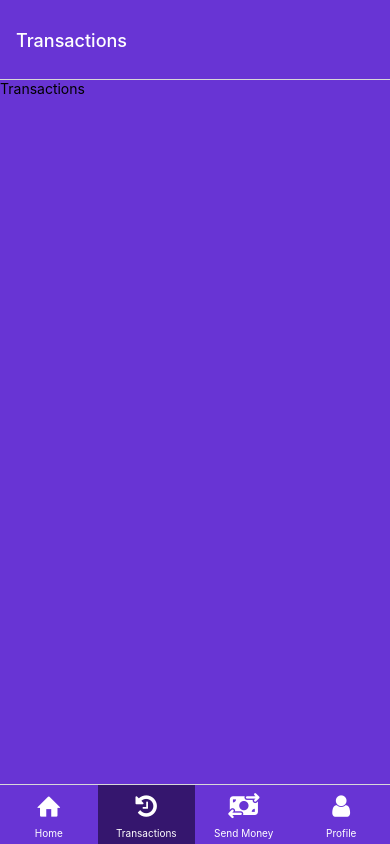
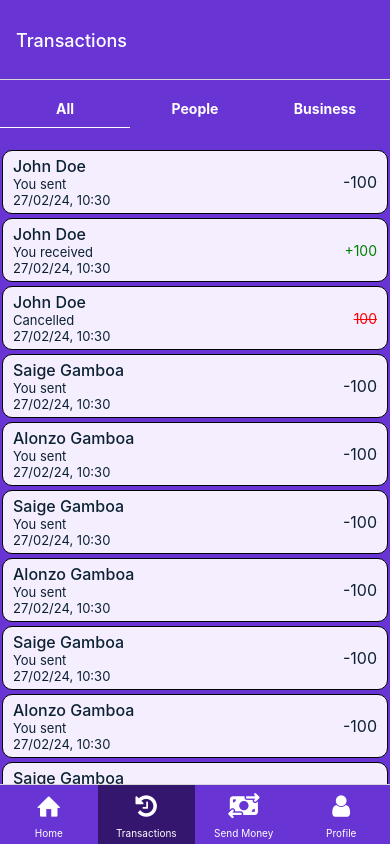
Before and after one commit to iamtigermaximus/PayDala, a React Native app: screen /Transactions in a window 390 px wide. Built offline with nearby package versions, Linux system fonts and the light colour scheme.

Commit message:
refactor transactions page, created a hardcoded layout

```diff
--- a/App/Screens/Transactions.js
+++ b/App/Screens/Transactions.js
@@ -1,10 +1,232 @@
-import { View, Text, StyleSheet } from 'react-native';
-import React from 'react';
+import React, { useState } from 'react';
+import {
+  View,
+  Text,
+  StyleSheet,
+  TouchableOpacity,
+  ScrollView,
+} from 'react-native';
 
 export default function Transactions() {
+  const [activeTab, setActiveTab] = useState('All');
+
+  const handleTabPress = (tab) => {
+    setActiveTab(tab);
+  };
+
   return (
     <View style={styles.container}>
-      <Text style={styles.text}>Transactions</Text>
+      <View style={styles.navBar}>
+        <TouchableOpacity
+          style={[styles.tab, activeTab === 'All' && styles.activeTab]}
+          onPress={() => handleTabPress('All')}
+        >
+          <Text style={styles.tabText}>All</Text>
+        </TouchableOpacity>
+        <TouchableOpacity
+          style={[styles.tab, activeTab === 'People' && styles.activeTab]}
+          onPress={() => handleTabPress('People')}
+        >
+          <Text style={styles.tabText}>People</Text>
+        </TouchableOpacity>
+        <TouchableOpacity
+          style={[styles.tab, activeTab === 'Business' && styles.activeTab]}
+          onPress={() => handleTabPress('Business')}
+        >
+          <Text style={styles.tabText}>Business</Text>
+        </TouchableOpacity>
+      </View>
+      {/* Content based on activeTab */}
+      {activeTab === 'All' && (
+        <ScrollView>
+          <View style={styles.transactionContainer}>
+            <View>
+              <Text style={styles.transactionName}>John Doe</Text>
+              <Text style={styles.action}>You sent</Text>
+              <Text style={styles.transactionDate}>27/02/24, 10:30</Text>
+            </View>
+            <View>
+              <Text style={styles.transactionAmount}>-100</Text>
+            </View>
+          </View>
+          <View style={styles.transactionContainer}>
+            <View>
+              <Text style={styles.transactionName}>John Doe</Text>
+              <Text style={styles.action}>You received</Text>
+              <Text style={styles.transactionDate}>27/02/24, 10:30</Text>
+            </View>
+            <View>
+              <Text style={(styles.transactionAmount, styles.received)}>
+                +100
+              </Text>
+            </View>
+          </View>
+          <View style={styles.transactionContainer}>
+            <View>
+              <Text style={styles.transactionName}>John Doe</Text>
+              <Text style={styles.action}>Cancelled</Text>
+              <Text style={styles.transactionDate}>27/02/24, 10:30</Text>
+            </View>
+            <View>
+              <Text style={(styles.transactionAmount, styles.cancelled)}>
+                100
+              </Text>
+            </View>
+          </View>
+          <View style={styles.transactionContainer}>
+            <View>
+              <Text style={styles.transactionName}>Saige Gamboa</Text>
+              <Text style={styles.action}>You sent</Text>
+              <Text style={styles.transactionDate}>27/02/24, 10:30</Text>
+            </View>
+            <View>
+              <Text style={styles.transactionAmount}>-100</Text>
+            </View>
+          </View>
+          <View style={styles.transactionContainer}>
+            <View>
+              <Text style={styles.transactionName}>Alonzo Gamboa</Text>
+              <Text style={styles.action}>You sent</Text>
+              <Text style={styles.transactionDate}>27/02/24, 10:30</Text>
+            </View>
+            <View>
+              <Text style={styles.transactionAmount}>-100</Text>
+            </View>
+          </View>
+          <View style={styles.transactionContainer}>
+            <View>
+              <Text style={styles.transactionName}>Saige Gamboa</Text>
+              <Text style={styles.action}>You sent</Text>
+              <Text style={styles.transactionDate}>27/02/24, 10:30</Text>
+            </View>
+            <View>
+              <Text style={styles.transactionAmount}>-100</Text>
+            </View>
+          </View>
+          <View style={styles.transactionContainer}>
+            <View>
+              <Text style={styles.transactionName}>Alonzo Gamboa</Text>
+              <Text style={styles.action}>You sent</Text>
+              <Text style={styles.transactionDate}>27/02/24, 10:30</Text>
+            </View>
+            <View>
+              <Text style={styles.transactionAmount}>-100</Text>
+            </View>
+          </View>
+          <View style={styles.transactionContainer}>
+            <View>
+              <Text style={styles.transactionName}>Saige Gamboa</Text>
+              <Text style={styles.action}>You sent</Text>
+              <Text style={styles.transactionDate}>27/02/24, 10:30</Text>
+            </View>
+            <View>
+              <Text style={styles.transactionAmount}>-100</Text>
+            </View>
+          </View>
+          <View style={styles.transactionContainer}>
+            <View>
+              <Text style={styles.transactionName}>Alonzo Gamboa</Text>
+              <Text style={styles.action}>You sent</Text>
+              <Text style={styles.transactionDate}>27/02/24, 10:30</Text>
+            </View>
+            <View>
+              <Text style={styles.transactionAmount}>-100</Text>
+            </View>
+          </View>
+          <View style={styles.transactionContainer}>
+            <View>
+              <Text style={styles.transactionName}>Saige Gamboa</Text>
+              <Text style={styles.action}>You sent</Text>
+              <Text style={styles.transactionDate}>27/02/24, 10:30</Text>
+            </View>
+            <View>
+              <Text style={styles.transactionAmount}>-100</Text>
+            </View>
+          </View>
+          <View style={styles.transactionContainer}>
+            <View>
+              <Text style={styles.transactionName}>Alonzo Gamboa</Text>
+              <Text style={styles.action}>You sent</Text>
+              <Text style={styles.transactionDate}>27/02/24, 10:30</Text>
+            </View>
+            <View>
+              <Text style={styles.transactionAmount}>-100</Text>
+            </View>
+          </View>
+        </ScrollView>
+      )}
+      {activeTab === 'People' && (
+        <View>
+          <View style={styles.transactionContainer}>
+            <View>
+              <Text style={styles.transactionName}>John Doe</Text>
+              <Text style={styles.action}>You sent</Text>
+              <Text style={styles.transactionDate}>27/02/24, 10:30</Text>
+            </View>
+            <View>
+              <Text style={styles.transactionAmount}>-100</Text>
+            </View>
+          </View>
+          <View style={styles.transactionContainer}>
+            <View>
+              <Text style={styles.transactionName}>John Doe</Text>
+              <Text style={styles.action}>You received</Text>
+              <Text style={styles.transactionDate}>27/02/24, 10:30</Text>
+            </View>
+            <View>
+              <Text style={(styles.transactionAmount, styles.received)}>
+                +100
+              </Text>
+            </View>
+          </View>
+          <View style={styles.transactionContainer}>
+            <View>
+              <Text style={styles.transactionName}>John Doe</Text>
+              <Text style={styles.action}>Cancelled</Text>
+              <Text style={styles.transactionDate}>27/02/24, 10:30</Text>
+            </View>
+            <View>
+              <Text style={(styles.transactionAmount, styles.cancelled)}>
+                100
+              </Text>
+            </View>
+          </View>
+          <View style={styles.transactionContainer}>
+            <View>
+              <Text style={styles.transactionName}>Saige Gamboa</Text>
+              <Text style={styles.action}>You sent</Text>
+              <Text style={styles.transactionDate}>27/02/24, 10:30</Text>
+            </View>
+            <View>
+              <Text style={styles.transactionAmount}>-100</Text>
+            </View>
+          </View>
+          <View style={styles.transactionContainer}>
+            <View>
+              <Text style={styles.transactionName}>Alonzo Gamboa</Text>
+              <Text style={styles.action}>You sent</Text>
+              <Text style={styles.transactionDate}>27/02/24, 10:30</Text>
+            </View>
+            <View>
+              <Text style={styles.transactionAmount}>-100</Text>
+            </View>
+          </View>
+        </View>
+      )}
+      {activeTab === 'Business' && (
+        <View>
+          <View style={styles.transactionContainer}>
+            <View>
+              <Text style={styles.transactionName}>K-Market</Text>
+              <Text style={styles.action}>You paid</Text>
+              <Text style={styles.transactionDate}>27/02/24, 10:30</Text>
+            </View>
+            <View>
+              <Text style={styles.transactionAmount}>-100</Text>
+            </View>
+          </View>
+        </View>
+      )}
     </View>
   );
 }
@@ -16,5 +238,64 @@ const styles = StyleSheet.create({
   },
   text: {
     color: '#010101',
+    fontSize: 20,
+    // textAlign: 'center',
+    // marginTop: 20,
+  },
+  navBar: {
+    flexDirection: 'row',
+    justifyContent: 'space-around',
+    backgroundColor: '#6834d4',
+    paddingVertical: 20,
+  },
+  tab: {
+    flex: 1,
+    alignItems: 'center',
+  },
+  activeTab: {
+    borderBottomWidth: 1,
+    borderBottomColor: 'white',
+  },
+  tabText: {
+    color: 'white',
+    fontSize: 14,
+    paddingBottom: 10,
+    fontWeight: '700',
+  },
+  transactionContainer: {
+    display: 'flex',
+    flexDirection: 'row',
+    justifyContent: 'space-between',
+    alignItems: 'center',
+    borderWidth: 1,
+    paddingHorizontal: 10,
+    paddingVertical: 5,
+    margin: 2,
+    borderRadius: 10,
+    backgroundColor: '#f4eeff',
+  },
+  transactionName: {
+    fontSize: 16,
+    fontWeight: '500',
+    color: '#0c2233',
+  },
+  action: {
+    fontSize: 13,
+    color: '#0c2233',
+  },
+  transactionDate: {
+    fontSize: 13,
+    color: '#0c2233',
+  },
+  transactionAmount: {
+    fontSize: 16,
+    color: '#0c2233',
+  },
+  cancelled: {
+    textDecorationLine: 'line-through',
+    color: 'red',
+  },
+  received: {
+    color: 'green',
   },
 });
```
